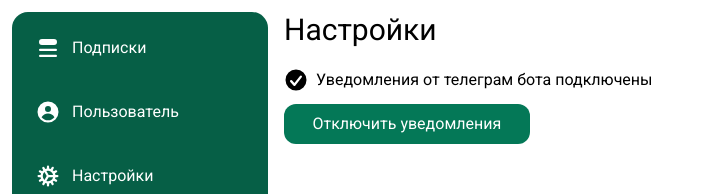
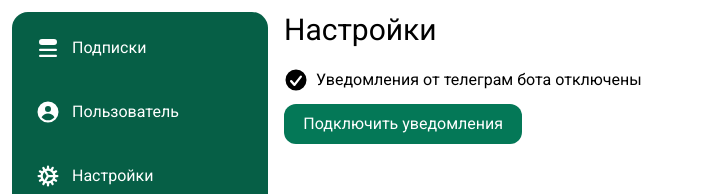
Before and after one commit to vovamishenskiy/harmonysub, a Next.js app: page /settings in a window 1280 px wide. Shown: the top 194 px of the page, without its empty margins (0-702 px from the left). Built offline with nearby package versions, Linux system fonts and the light colour scheme; no server answers.

Commit message:
правка проверки подключения на клиенте

```diff
--- a/src/components/ConnectTelegramButton.tsx
+++ b/src/components/ConnectTelegramButton.tsx
@@ -42,20 +42,20 @@ const ConnectTelegramButton = () => {
                 <div className="flex flex-col">
                     <div className="flex flex-row gap-2">
                         <XCircleIcon className="w-6 h-6 mb-3" />
-                        <p>Уведомления от телеграм бота отключены</p>
+                        <p>Уведомления от телеграм бота подключены</p>
                     </div>
                     <button onClick={handleConnect} className="btn btn-primary rounded-xl w-2/3 p-2 bg-emerald-700 hover:bg-emerald-600 text-white transition ease">
-                        Подключить уведомления
+                        Отключить уведомления
                     </button>
                 </div>
             ) : (
                 <div className="flex flex-col">
                     <div className="flex flex-row gap-2">
                         <CheckCircleIcon className="w-6 h-6 mb-3" />
-                        <p>Уведомления от телеграм бота подключены</p>
+                        <p>Уведомления от телеграм бота отключены</p>
                     </div>
                     <button onClick={handleDisconnect} className="btn btn-primary rounded-xl w-2/3 p-2 bg-emerald-700 hover:bg-emerald-600 text-white transition ease">
-                        Отключить уведомления
+                        Подключить уведомления
                     </button>
                 </div>
             )}
```
